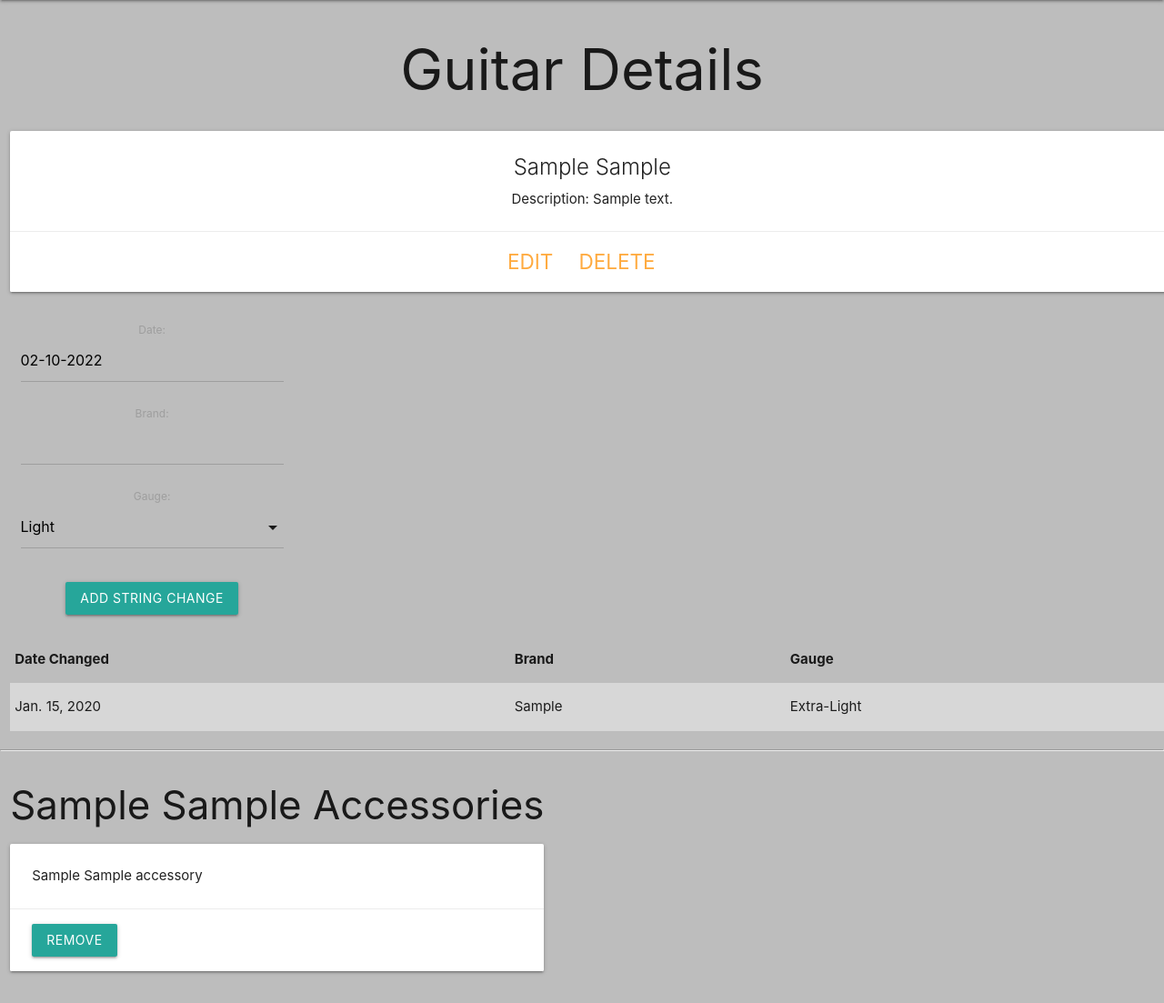
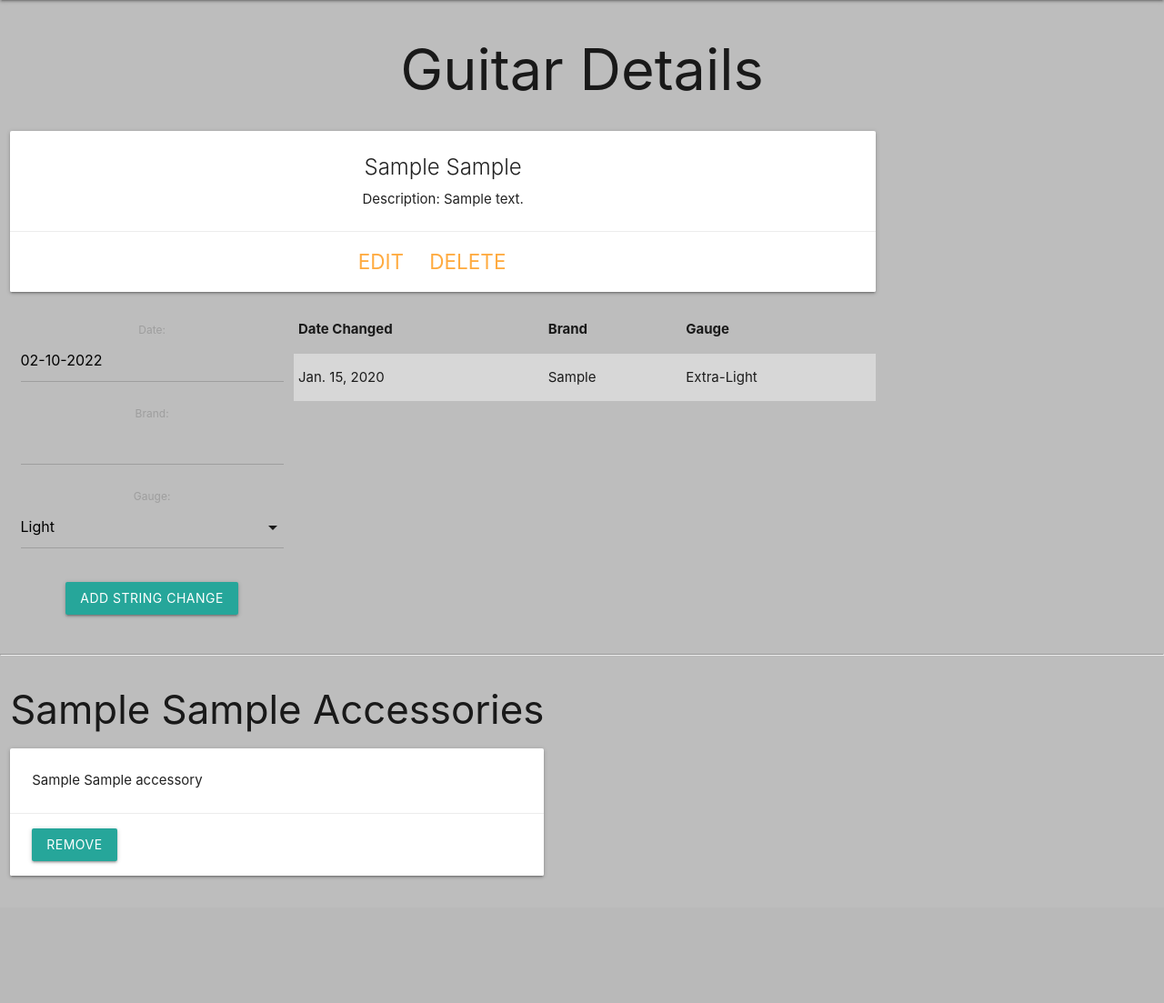
Before and after one commit to CodyMurr/guitar-collector, a Django app: page /guitars/1/ in a window 1280 px wide. Shown: the part 112-1215 px from the top of the page at 91% size. After the commit the page ends 1078 px from the top, so only its background shows below. Run offline with Django 4.2, Linux system fonts and the light colour scheme; tables that the repository leaves empty hold one stand-in row (values such as "Sample post").

Commit message:
restructure detail ui

```diff
--- a/main_app/models.py
+++ b/main_app/models.py
@@ -1,4 +1,3 @@
-import datetime
 from django.db import models
 from django.urls import reverse
 from datetime import date
@@ -51,4 +50,4 @@ class Stringing(models.Model):
         ordering = ['id']
 
     def __str__(self):
-        return f"Changed to {self.get_gauge_display()} {self.brand} on {self.date_changed}"
+        return f"Changed to {self.get_gauge_display()} {self.brand} on {self.date}"
--- a/main_app/static/css/style.css
+++ b/main_app/static/css/style.css
@@ -3,5 +3,5 @@ a {
 }
 
 table {
-    width: 100vw;
+    width: 50vw;
 }
--- a/main_app/templates/guitars/detail.html
+++ b/main_app/templates/guitars/detail.html
@@ -15,7 +15,7 @@
                 <a href="{% url 'guitars_delete' guitar.id %}">Delete</a>
             </div>
         </div>
-        <div class="col center">
+        <div class="col">
             <form action="{% url 'add_stringing' guitar.id %}" method="POST" class="center">
                 {% csrf_token %}
                 {{ stringing_form.as_p }}
@@ -24,7 +24,7 @@
             </form>
             <br>
         </div>
-        <table class="striped">
+        <table class="striped col">
             <thead>
                 <tr>
                     <th>Date Changed</th>
```
